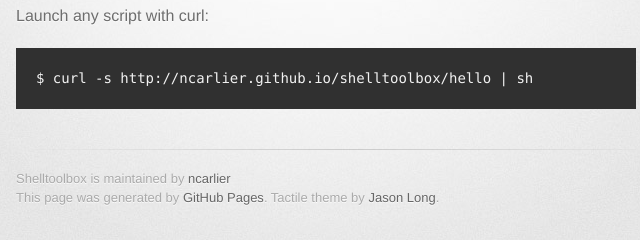
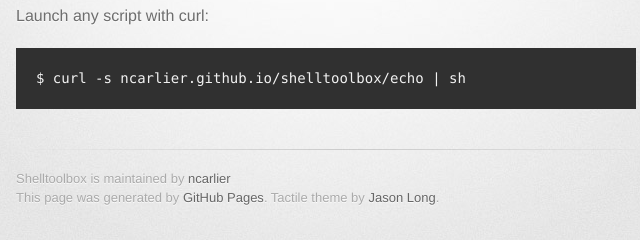
Before and after one commit to ncarlier/shelltoolbox, a plain HTML site: page index.html in a window 1280 px wide. Shown: the part 302-542 px from the top of the page, 314-954 px from the left. Drawn offline with Linux system fonts and the light colour scheme; a web font is replaced by a local one.

Commit message:
fix: Fix echo link.

```diff
--- a/index.html
+++ b/index.html
@@ -36,7 +36,7 @@
 
 <p>Launch any script with curl:</p>
 
-<pre><code>$ curl -s http://ncarlier.github.io/shelltoolbox/hello | sh
+<pre><code>$ curl -s ncarlier.github.io/shelltoolbox/echo | sh
 </code></pre>
         </section>
 
```
